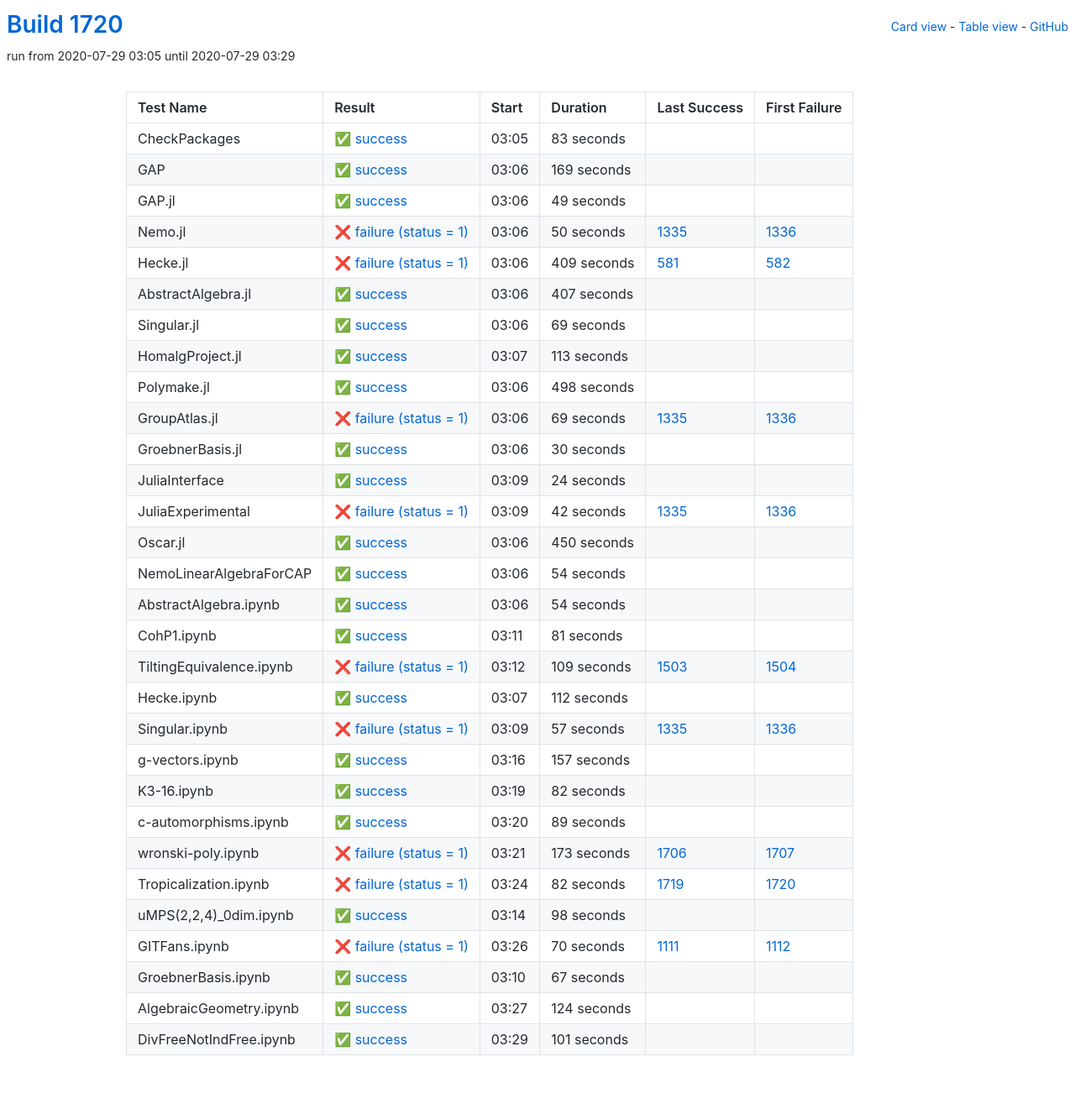
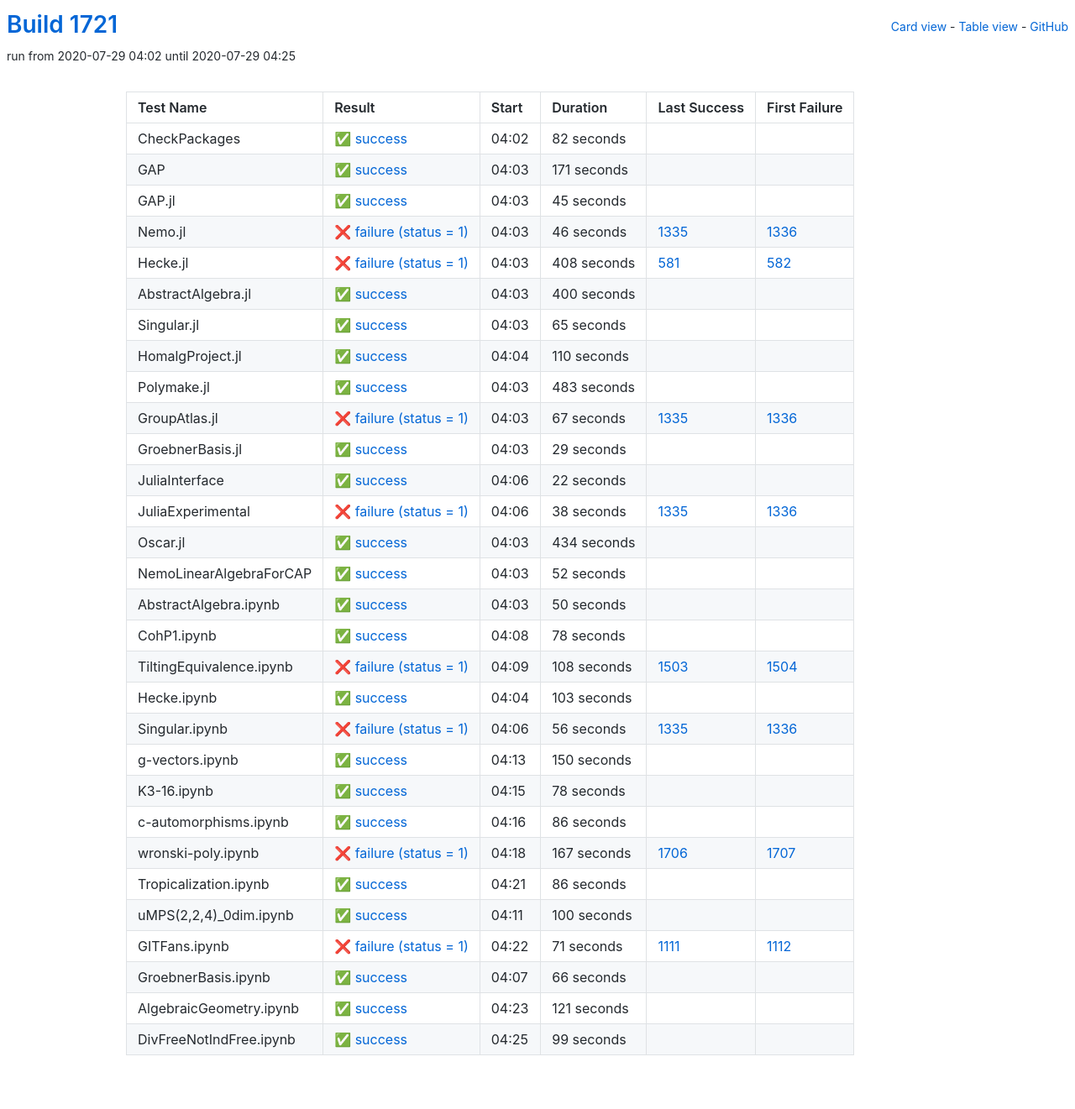
Before and after one commit to oscar-system/oscar-ci-status-1.4, a Jekyll site: the page built from table.html, in a window 1280 px wide. Shown: the whole page at 84% size. Built offline with Jekyll 4.4.1, drawn with Linux system fonts in a browser that asks for light colours.

Commit message:
Build #1721

```diff
--- a/_data/ci.yml
+++ b/_data/ci.yml
@@ -1,6 +1,6 @@
 ---
-build: 1720
-build_url: https://oscarci.mathematik.uni-kl.de/job/oscar-julia-1.4/1720/
+build: 1721
+build_url: https://oscarci.mathematik.uni-kl.de/job/oscar-julia-1.4/1721/
 job: oscar-julia-1.4
 organization: oscar-system
 repo: oscar-ci-status-1.4
@@ -8,260 +8,8 @@ repourl: https://github.com/oscar-system/oscar-ci-status-1.4
 tests:
 - name: CheckPackages
   id: checkpackages
-  log: https://oscarci.mathematik.uni-kl.de/job/oscar-julia-1.4/1720/artifact/logs/build-1720/CheckPackages.log
-  start: 2020-07-29 03:05
-  success: true
-  exitcode: 0
-  status: success
-  duration: 83
-  last_success: false
-  last_success_url:
-  first_failure: false
-  first_failure_url:
-- name: GAP
-  id: gap
-  log: https://oscarci.mathematik.uni-kl.de/job/oscar-julia-1.4/1720/artifact/logs/build-1720/GAP.log
-  start: 2020-07-29 03:06
-  success: true
-  exitcode: 0
-  status: success
-  duration: 169
-  last_success: false
-  last_success_url:
-  first_failure: false
-  first_failure_url:
-- name: GAP.jl
-  id: gap-jl
-  log: https://oscarci.mathematik.uni-kl.de/job/oscar-julia-1.4/1720/artifact/logs/build-1720/GAP.jl.log
-  start: 2020-07-29 03:06
-  success: true
-  exitcode: 0
-  status: success
-  duration: 49
-  last_success: false
-  last_success_url:
-  first_failure: false
-  first_failure_url:
-- name: Nemo.jl
-  id: nemo-jl
-  log: https://oscarci.mathematik.uni-kl.de/job/oscar-julia-1.4/1720/artifact/logs/build-1720/Nemo.jl.log
-  start: 2020-07-29 03:06
-  success: false
-  exitcode: 1
-  status: failure
-  duration: 50
-  last_success: 1335
-  last_success_url: https://oscarci.mathematik.uni-kl.de/job/oscar-julia-1.4/1335/
-  first_failure: 1336
-  first_failure_url: https://oscarci.mathematik.uni-kl.de/job/oscar-julia-1.4/1336/
-- name: Hecke.jl
-  id: hecke-jl
-  log: https://oscarci.mathematik.uni-kl.de/job/oscar-julia-1.4/1720/artifact/logs/build-1720/Hecke.jl.log
-  start: 2020-07-29 03:06
-  success: false
-  exitcode: 1
-  status: failure
-  duration: 409
-  last_success: 581
-  last_success_url: https://oscarci.mathematik.uni-kl.de/job/oscar-julia-1.4/581/
-  first_failure: 582
-  first_failure_url: https://oscarci.mathematik.uni-kl.de/job/oscar-julia-1.4/582/
-- name: AbstractAlgebra.jl
-  id: abstractalgebra-jl
-  log: https://oscarci.mathematik.uni-kl.de/job/oscar-julia-1.4/1720/artifact/logs/build-1720/AbstractAlgebra.jl.log
-  start: 2020-07-29 03:06
-  success: true
-  exitcode: 0
-  status: success
-  duration: 407
-  last_success: false
-  last_success_url:
-  first_failure: false
-  first_failure_url:
-- name: Singular.jl
-  id: singular-jl
-  log: https://oscarci.mathematik.uni-kl.de/job/oscar-julia-1.4/1720/artifact/logs/build-1720/Singular.jl.log
-  start: 2020-07-29 03:06
-  success: true
-  exitcode: 0
-  status: success
-  duration: 69
-  last_success: false
-  last_success_url:
-  first_failure: false
-  first_failure_url:
-- name: HomalgProject.jl
-  id: homalgproject-jl
-  log: https://oscarci.mathematik.uni-kl.de/job/oscar-julia-1.4/1720/artifact/logs/build-1720/HomalgProject.jl.log
-  start: 2020-07-29 03:07
-  success: true
-  exitcode: 0
-  status: success
-  duration: 113
-  last_success: false
-  last_success_url:
-  first_failure: false
-  first_failure_url:
-- name: Polymake.jl
-  id: polymake-jl
-  log: https://oscarci.mathematik.uni-kl.de/job/oscar-julia-1.4/1720/artifact/logs/build-1720/Polymake.jl.log
-  start: 2020-07-29 03:06
-  success: true
-  exitcode: 0
-  status: success
-  duration: 498
-  last_success: false
-  last_success_url:
-  first_failure: false
-  first_failure_url:
-- name: GroupAtlas.jl
-  id: groupatlas-jl
-  log: https://oscarci.mathematik.uni-kl.de/job/oscar-julia-1.4/1720/artifact/logs/build-1720/GroupAtlas.jl.log
-  start: 2020-07-29 03:06
-  success: false
-  exitcode: 1
-  status: failure
-  duration: 69
-  last_success: 1335
-  last_success_url: https://oscarci.mathematik.uni-kl.de/job/oscar-julia-1.4/1335/
-  first_failure: 1336
-  first_failure_url: https://oscarci.mathematik.uni-kl.de/job/oscar-julia-1.4/1336/
-- name: GroebnerBasis.jl
-  id: groebnerbasis-jl
-  log: https://oscarci.mathematik.uni-kl.de/job/oscar-julia-1.4/1720/artifact/logs/build-1720/GroebnerBasis.jl.log
-  start: 2020-07-29 03:06
-  success: true
-  exitcode: 0
-  status: success
-  duration: 30
-  last_success: false
-  last_success_url:
-  first_failure: false
-  first_failure_url:
-- name: JuliaInterface
-  id: juliainterface
-  log: https://oscarci.mathematik.uni-kl.de/job/oscar-julia-1.4/1720/artifact/logs/build-1720/JuliaInterface.log
-  start: 2020-07-29 03:09
-  success: true
-  exitcode: 0
-  status: success
-  duration: 24
-  last_success: false
-  last_success_url:
-  first_failure: false
-  first_failure_url:
-- name: JuliaExperimental
-  id: juliaexperimental
-  log: https://oscarci.mathematik.uni-kl.de/job/oscar-julia-1.4/1720/artifact/logs/build-1720/JuliaExperimental.log
-  start: 2020-07-29 03:09
-  success: false
-  exitcode: 1
-  status: failure
-  duration: 42
-  last_success: 1335
-  last_success_url: https://oscarci.mathematik.uni-kl.de/job/oscar-julia-1.4/1335/
-  first_failure: 1336
-  first_failure_url: https://oscarci.mathematik.uni-kl.de/job/oscar-julia-1.4/1336/
-- name: Oscar.jl
-  id: oscar-jl
-  log: https://oscarci.mathematik.uni-kl.de/job/oscar-julia-1.4/1720/artifact/logs/build-1720/Oscar.jl.log
-  start: 2020-07-29 03:06
-  success: true
-  exitcode: 0
-  status: success
-  duration: 450
-  last_success: false
-  last_success_url:
-  first_failure: false
-  first_failure_url:
-- name: NemoLinearAlgebraForCAP
-  id: nemolinearalgebraforcap
-  log: https://oscarci.mathematik.uni-kl.de/job/oscar-julia-1.4/1720/artifact/logs/build-1720/NemoLinearAlgebraForCAP.log
-  start: 2020-07-29 03:06
-  success: true
-  exitcode: 0
-  status: success
-  duration: 54
-  last_success: false
-  last_success_url:
-  first_failure: false
-  first_failure_url:
-- name: AbstractAlgebra.ipynb
-  id: abstractalgebra-ipynb
-  log: https://oscarci.mathematik.uni-kl.de/job/oscar-julia-1.4/1720/artifact/logs/build-1720/AbstractAlgebra.ipynb.log
-  start: 2020-07-29 03:06
-  success: true
-  exitcode: 0
-  status: success
-  duration: 54
-  last_success: false
-  last_success_url:
-  first_failure: false
-  first_failure_url:
-- name: CohP1.ipynb
-  id: cohp1-ipynb
-  log: https://oscarci.mathematik.uni-kl.de/job/oscar-julia-1.4/1720/artifact/logs/build-1720/CohP1.ipynb.log
-  start: 2020-07-29 03:11
-  success: true
-  exitcode: 0
-  status: success
-  duration: 81
-  last_success: false
-  last_success_url:
-  first_failure: false
-  first_failure_url:
-- name: TiltingEquivalence.ipynb
-  id: tiltingequivalence-ipynb
-  log: https://oscarci.mathematik.uni-kl.de/job/oscar-julia-1.4/1720/artifact/logs/build-1720/TiltingEquivalence.ipynb.log
-  start: 2020-07-29 03:12
-  success: false
-  exitcode: 1
-  status: failure
-  duration: 109
-  last_success: 1503
-  last_success_url: https://oscarci.mathematik.uni-kl.de/job/oscar-julia-1.4/1503/
-  first_failure: 1504
-  first_failure_url: https://oscarci.mathematik.uni-kl.de/job/oscar-julia-1.4/1504/
-- name: Hecke.ipynb
-  id: hecke-ipynb
-  log: https://oscarci.mathematik.uni-kl.de/job/oscar-julia-1.4/1720/artifact/logs/build-1720/Hecke.ipynb.log
-  start: 2020-07-29 03:07
-  success: true
-  exitcode: 0
-  status: success
-  duration: 112
-  last_success: false
-  last_success_url:
-  first_failure: false
-  first_failure_url:
-- name: Singular.ipynb
-  id: singular-ipynb
-  log: https://oscarci.mathematik.uni-kl.de/job/oscar-julia-1.4/1720/artifact/logs/build-1720/Singular.ipynb.log
-  start: 2020-07-29 03:09
-  success: false
-  exitcode: 1
-  status: failure
-  duration: 57
-  last_success: 1335
-  last_success_url: https://oscarci.mathematik.uni-kl.de/job/oscar-julia-1.4/1335/
-  first_failure: 1336
-  first_failure_url: https://oscarci.mathematik.uni-kl.de/job/oscar-julia-1.4/1336/
-- name: g-vectors.ipynb
-  id: g-vectors-ipynb
-  log: https://oscarci.mathematik.uni-kl.de/job/oscar-julia-1.4/1720/artifact/logs/build-1720/g-vectors.ipynb.log
-  start: 2020-07-29 03:16
-  success: true
-  exitcode: 0
-  status: success
-  duration: 157
-  last_success: false
-  last_success_url:
-  first_failure: false
-  first_failure_url:
-- name: K3-16.ipynb
-  id: k3-16-ipynb
-  log: https://oscarci.mathematik.uni-kl.de/job/oscar-julia-1.4/1720/artifact/logs/build-1720/K3-16.ipynb.log
-  start: 2020-07-29 03:19
+  log: https://oscarci.mathematik.uni-kl.de/job/oscar-julia-1.4/1721/artifact/logs/build-1721/CheckPackages.log
+  start: 2020-07-29 04:02
   success: true
   exitcode: 0
   status: success
@@ -270,98 +18,350 @@ tests:
   last_success_url:
   first_failure: false
   first_failure_url:
-- name: c-automorphisms.ipynb
-  id: c-automorphisms-ipynb
-  log: https://oscarci.mathematik.uni-kl.de/job/oscar-julia-1.4/1720/artifact/logs/build-1720/c-automorphisms.ipynb.log
-  start: 2020-07-29 03:20
+- name: GAP
+  id: gap
+  log: https://oscarci.mathematik.uni-kl.de/job/oscar-julia-1.4/1721/artifact/logs/build-1721/GAP.log
+  start: 2020-07-29 04:03
   success: true
   exitcode: 0
   status: success
-  duration: 89
+  duration: 171
+  last_success: false
+  last_success_url:
+  first_failure: false
+  first_failure_url:
+- name: GAP.jl
+  id: gap-jl
+  log: https://oscarci.mathematik.uni-kl.de/job/oscar-julia-1.4/1721/artifact/logs/build-1721/GAP.jl.log
+  start: 2020-07-29 04:03
+  success: true
+  exitcode: 0
+  status: success
+  duration: 45
+  last_success: false
+  last_success_url:
+  first_failure: false
+  first_failure_url:
+- name: Nemo.jl
+  id: nemo-jl
+  log: https://oscarci.mathematik.uni-kl.de/job/oscar-julia-1.4/1721/artifact/logs/build-1721/Nemo.jl.log
+  start: 2020-07-29 04:03
+  success: false
+  exitcode: 1
+  status: failure
+  duration: 46
+  last_success: 1335
+  last_success_url: https://oscarci.mathematik.uni-kl.de/job/oscar-julia-1.4/1335/
+  first_failure: 1336
+  first_failure_url: https://oscarci.mathematik.uni-kl.de/job/oscar-julia-1.4/1336/
+- name: Hecke.jl
+  id: hecke-jl
+  log: https://oscarci.mathematik.uni-kl.de/job/oscar-julia-1.4/1721/artifact/logs/build-1721/Hecke.jl.log
+  start: 2020-07-29 04:03
+  success: false
+  exitcode: 1
+  status: failure
+  duration: 408
+  last_success: 581
+  last_success_url: https://oscarci.mathematik.uni-kl.de/job/oscar-julia-1.4/581/
+  first_failure: 582
+  first_failure_url: https://oscarci.mathematik.uni-kl.de/job/oscar-julia-1.4/582/
+- name: AbstractAlgebra.jl
+  id: abstractalgebra-jl
+  log: https://oscarci.mathematik.uni-kl.de/job/oscar-julia-1.4/1721/artifact/logs/build-1721/AbstractAlgebra.jl.log
+  start: 2020-07-29 04:03
+  success: true
+  exitcode: 0
+  status: success
+  duration: 400
+  last_success: false
+  last_success_url:
+  first_failure: false
+  first_failure_url:
+- name: Singular.jl
+  id: singular-jl
+  log: https://oscarci.mathematik.uni-kl.de/job/oscar-julia-1.4/1721/artifact/logs/build-1721/Singular.jl.log
+  start: 2020-07-29 04:03
+  success: true
+  exitcode: 0
+  status: success
+  duration: 65
+  last_success: false
+  last_success_url:
+  first_failure: false
+  first_failure_url:
+- name: HomalgProject.jl
+  id: homalgproject-jl
+  log: https://oscarci.mathematik.uni-kl.de/job/oscar-julia-1.4/1721/artifact/logs/build-1721/HomalgProject.jl.log
+  start: 2020-07-29 04:04
+  success: true
+  exitcode: 0
+  status: success
+  duration: 110
+  last_success: false
+  last_success_url:
+  first_failure: false
+  first_failure_url:
+- name: Polymake.jl
+  id: polymake-jl
+  log: https://oscarci.mathematik.uni-kl.de/job/oscar-julia-1.4/1721/artifact/logs/build-1721/Polymake.jl.log
+  start: 2020-07-29 04:03
+  success: true
+  exitcode: 0
+  status: success
+  duration: 483
+  last_success: false
+  last_success_url:
+  first_failure: false
+  first_failure_url:
+- name: GroupAtlas.jl
+  id: groupatlas-jl
+  log: https://oscarci.mathematik.uni-kl.de/job/oscar-julia-1.4/1721/artifact/logs/build-1721/GroupAtlas.jl.log
+  start: 2020-07-29 04:03
+  success: false
+  exitcode: 1
+  status: failure
+  duration: 67
+  last_success: 1335
+  last_success_url: https://oscarci.mathematik.uni-kl.de/job/oscar-julia-1.4/1335/
+  first_failure: 1336
+  first_failure_url: https://oscarci.mathematik.uni-kl.de/job/oscar-julia-1.4/1336/
+- name: GroebnerBasis.jl
+  id: groebnerbasis-jl
+  log: https://oscarci.mathematik.uni-kl.de/job/oscar-julia-1.4/1721/artifact/logs/build-1721/GroebnerBasis.jl.log
+  start: 2020-07-29 04:03
+  success: true
+  exitcode: 0
+  status: success
+  duration: 29
+  last_success: false
+  last_success_url:
+  first_failure: false
+  first_failure_url:
+- name: JuliaInterface
+  id: juliainterface
+  log: https://oscarci.mathematik.uni-kl.de/job/oscar-julia-1.4/1721/artifact/logs/build-1721/JuliaInterface.log
+  start: 2020-07-29 04:06
+  success: true
+  exitcode: 0
+  status: success
+  duration: 22
+  last_success: false
+  last_success_url:
+  first_failure: false
+  first_failure_url:
+- name: JuliaExperimental
+  id: juliaexperimental
+  log: https://oscarci.mathematik.uni-kl.de/job/oscar-julia-1.4/1721/artifact/logs/build-1721/JuliaExperimental.log
+  start: 2020-07-29 04:06
+  success: false
+  exitcode: 1
+  status: failure
+  duration: 38
+  last_success: 1335
+  last_success_url: https://oscarci.mathematik.uni-kl.de/job/oscar-julia-1.4/1335/
+  first_failure: 1336
+  first_failure_url: https://oscarci.mathematik.uni-kl.de/job/oscar-julia-1.4/1336/
+- name: Oscar.jl
+  id: oscar-jl
+  log: https://oscarci.mathematik.uni-kl.de/job/oscar-julia-1.4/1721/artifact/logs/build-1721/Oscar.jl.log
+  start: 2020-07-29 04:03
+  success: true
+  exitcode: 0
+  status: success
+  duration: 434
+  last_success: false
+  last_success_url:
+  first_failure: false
+  first_failure_url:
+- name: NemoLinearAlgebraForCAP
+  id: nemolinearalgebraforcap
+  log: https://oscarci.mathematik.uni-kl.de/job/oscar-julia-1.4/1721/artifact/logs/build-1721/NemoLinearAlgebraForCAP.log
+  start: 2020-07-29 04:03
+  success: true
+  exitcode: 0
+  status: success
+  duration: 52
+  last_success: false
+  last_success_url:
+  first_failure: false
+  first_failure_url:
+- name: AbstractAlgebra.ipynb
+  id: abstractalgebra-ipynb
+  log: https://oscarci.mathematik.uni-kl.de/job/oscar-julia-1.4/1721/artifact/logs/build-1721/AbstractAlgebra.ipynb.log
+  start: 2020-07-29 04:03
+  success: true
+  exitcode: 0
+  status: success
+  duration: 50
+  last_success: false
+  last_success_url:
+  first_failure: false
+  first_failure_url:
+- name: CohP1.ipynb
+  id: cohp1-ipynb
+  log: https://oscarci.mathematik.uni-kl.de/job/oscar-julia-1.4/1721/artifact/logs/build-1721/CohP1.ipynb.log
+  start: 2020-07-29 04:08
+  success: true
+  exitcode: 0
+  status: success
+  duration: 78
+  last_success: false
+  last_success_url:
+  first_failure: false
+  first_failure_url:
+- name: TiltingEquivalence.ipynb
+  id: tiltingequivalence-ipynb
+  log: https://oscarci.mathematik.uni-kl.de/job/oscar-julia-1.4/1721/artifact/logs/build-1721/TiltingEquivalence.ipynb.log
+  start: 2020-07-29 04:09
+  success: false
+  exitcode: 1
+  status: failure
+  duration: 108
+  last_success: 1503
+  last_success_url: https://oscarci.mathematik.uni-kl.de/job/oscar-julia-1.4/1503/
+  first_failure: 1504
+  first_failure_url: https://oscarci.mathematik.uni-kl.de/job/oscar-julia-1.4/1504/
+- name: Hecke.ipynb
+  id: hecke-ipynb
+  log: https://oscarci.mathematik.uni-kl.de/job/oscar-julia-1.4/1721/artifact/logs/build-1721/Hecke.ipynb.log
+  start: 2020-07-29 04:04
+  success: true
+  exitcode: 0
+  status: success
+  duration: 103
+  last_success: false
+  last_success_url:
+  first_failure: false
+  first_failure_url:
+- name: Singular.ipynb
+  id: singular-ipynb
+  log: https://oscarci.mathematik.uni-kl.de/job/oscar-julia-1.4/1721/artifact/logs/build-1721/Singular.ipynb.log
+  start: 2020-07-29 04:06
+  success: false
+  exitcode: 1
+  status: failure
+  duration: 56
+  last_success: 1335
+  last_success_url: https://oscarci.mathematik.uni-kl.de/job/oscar-julia-1.4/1335/
+  first_failure: 1336
+  first_failure_url: https://oscarci.mathematik.uni-kl.de/job/oscar-julia-1.4/1336/
+- name: g-vectors.ipynb
+  id: g-vectors-ipynb
+  log: https://oscarci.mathematik.uni-kl.de/job/oscar-julia-1.4/1721/artifact/logs/build-1721/g-vectors.ipynb.log
+  start: 2020-07-29 04:13
+  success: true
+  exitcode: 0
+  status: success
+  duration: 150
+  last_success: false
+  last_success_url:
+  first_failure: false
+  first_failure_url:
+- name: K3-16.ipynb
+  id: k3-16-ipynb
+  log: https://oscarci.mathematik.uni-kl.de/job/oscar-julia-1.4/1721/artifact/logs/build-1721/K3-16.ipynb.log
+  start: 2020-07-29 04:15
+  success: true
+  exitcode: 0
+  status: success
+  duration: 78
+  last_success: false
+  last_success_url:
+  first_failure: false
+  first_failure_url:
+- name: c-automorphisms.ipynb
+  id: c-automorphisms-ipynb
+  log: https://oscarci.mathematik.uni-kl.de/job/oscar-julia-1.4/1721/artifact/logs/build-1721/c-automorphisms.ipynb.log
+  start: 2020-07-29 04:16
+  success: true
+  exitcode: 0
+  status: success
+  duration: 86
   last_success: false
   last_success_url:
   first_failure: false
   first_failure_url:
 - name: wronski-poly.ipynb
   id: wronski-poly-ipynb
-  log: https://oscarci.mathematik.uni-kl.de/job/oscar-julia-1.4/1720/artifact/logs/build-1720/wronski-poly.ipynb.log
-  start: 2020-07-29 03:21
+  log: https://oscarci.mathematik.uni-kl.de/job/oscar-julia-1.4/1721/artifact/logs/build-1721/wronski-poly.ipynb.log
+  start: 2020-07-29 04:18
   success: false
   exitcode: 1
   status: failure
-  duration: 173
+  duration: 167
   last_success: 1706
   last_success_url: https://oscarci.mathematik.uni-kl.de/job/oscar-julia-1.4/1706/
   first_failure: 1707
   first_failure_url: https://oscarci.mathematik.uni-kl.de/job/oscar-julia-1.4/1707/
 - name: Tropicalization.ipynb
   id: tropicalization-ipynb
-  log: https://oscarci.mathematik.uni-kl.de/job/oscar-julia-1.4/1720/artifact/logs/build-1720/Tropicalization.ipynb.log
-  start: 2020-07-29 03:24
-  success: false
-  exitcode: 1
-  status: failure
-  duration: 82
-  last_success: 1719
-  last_success_url: https://oscarci.mathematik.uni-kl.de/job/oscar-julia-1.4/1719/
-  first_failure: 1720
-  first_failure_url: https://oscarci.mathematik.uni-kl.de/job/oscar-julia-1.4/1720/
-- name: uMPS(2,2,4)_0dim.ipynb
-  id: umps-2-2-4-0dim-ipynb
-  log: https://oscarci.mathematik.uni-kl.de/job/oscar-julia-1.4/1720/artifact/logs/build-1720/uMPS-2-2-4-_0dim.ipynb.log
-  start: 2020-07-29 03:14
+  log: https://oscarci.mathematik.uni-kl.de/job/oscar-julia-1.4/1721/artifact/logs/build-1721/Tropicalization.ipynb.log
+  start: 2020-07-29 04:21
   success: true
   exitcode: 0
   status: success
-  duration: 98
+  duration: 86
+  last_success: false
+  last_success_url:
+  first_failure: false
+  first_failure_url:
+- name: uMPS(2,2,4)_0dim.ipynb
+  id: umps-2-2-4-0dim-ipynb
+  log: https://oscarci.mathematik.uni-kl.de/job/oscar-julia-1.4/1721/artifact/logs/build-1721/uMPS-2-2-4-_0dim.ipynb.log
+  start: 2020-07-29 04:11
+  success: true
+  exitcode: 0
+  status: success
+  duration: 100
   last_success: false
   last_success_url:
   first_failure: false
   first_failure_url:
 - name: GITFans.ipynb
   id: gitfans-ipynb
-  log: https://oscarci.mathematik.uni-kl.de/job/oscar-julia-1.4/1720/artifact/logs/build-1720/GITFans.ipynb.log
-  start: 2020-07-29 03:26
+  log: https://oscarci.mathematik.uni-kl.de/job/oscar-julia-1.4/1721/artifact/logs/build-1721/GITFans.ipynb.log
+  start: 2020-07-29 04:22
   success: false
   exitcode: 1
   status: failure
-  duration: 70
+  duration: 71
   last_success: 1111
   last_success_url: https://oscarci.mathematik.uni-kl.de/job/oscar-julia-1.4/1111/
   first_failure: 1112
   first_failure_url: https://oscarci.mathematik.uni-kl.de/job/oscar-julia-1.4/1112/
 - name: GroebnerBasis.ipynb
   id: groebnerbasis-ipynb
-  log: https://oscarci.mathematik.uni-kl.de/job/oscar-julia-1.4/1720/artifact/logs/build-1720/GroebnerBasis.ipynb.log
-  start: 2020-07-29 03:10
+  log: https://oscarci.mathematik.uni-kl.de/job/oscar-julia-1.4/1721/artifact/logs/build-1721/GroebnerBasis.ipynb.log
+  start: 2020-07-29 04:07
   success: true
   exitcode: 0
   status: success
-  duration: 67
+  duration: 66
   last_success: false
   last_success_url:
   first_failure: false
   first_failure_url:
 - name: AlgebraicGeometry.ipynb
   id: algebraicgeometry-ipynb
-  log: https://oscarci.mathematik.uni-kl.de/job/oscar-julia-1.4/1720/artifact/logs/build-1720/AlgebraicGeometry.ipynb.log
-  start: 2020-07-29 03:27
+  log: https://oscarci.mathematik.uni-kl.de/job/oscar-julia-1.4/1721/artifact/logs/build-1721/AlgebraicGeometry.ipynb.log
+  start: 2020-07-29 04:23
   success: true
   exitcode: 0
   status: success
-  duration: 124
+  duration: 121
   last_success: false
   last_success_url:
   first_failure: false
   first_failure_url:
 - name: DivFreeNotIndFree.ipynb
   id: divfreenotindfree-ipynb
-  log: https://oscarci.mathematik.uni-kl.de/job/oscar-julia-1.4/1720/artifact/logs/build-1720/DivFreeNotIndFree.ipynb.log
-  start: 2020-07-29 03:29
+  log: https://oscarci.mathematik.uni-kl.de/job/oscar-julia-1.4/1721/artifact/logs/build-1721/DivFreeNotIndFree.ipynb.log
+  start: 2020-07-29 04:25
   success: true
   exitcode: 0
   status: success
-  duration: 101
+  duration: 99
   last_success: false
   last_success_url:
   first_failure: false
```
Also changed, not shown: README.md.
